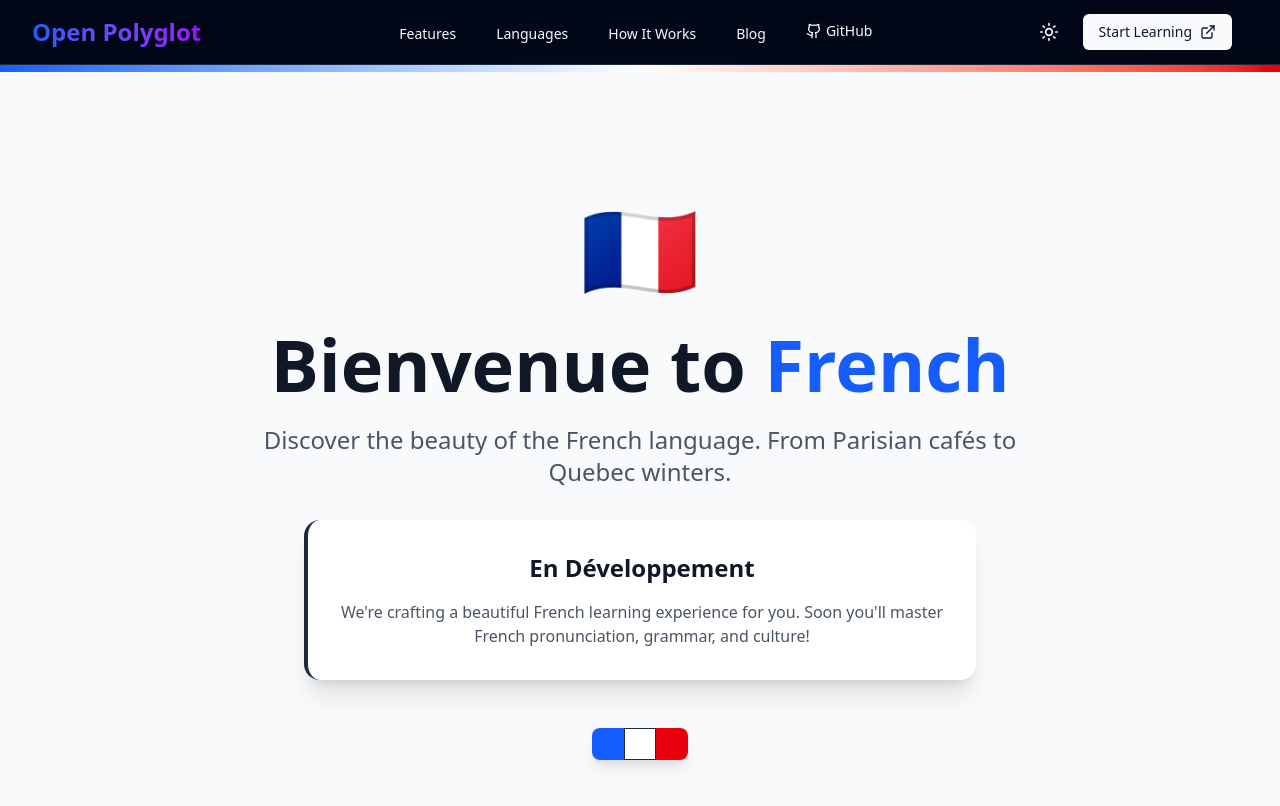
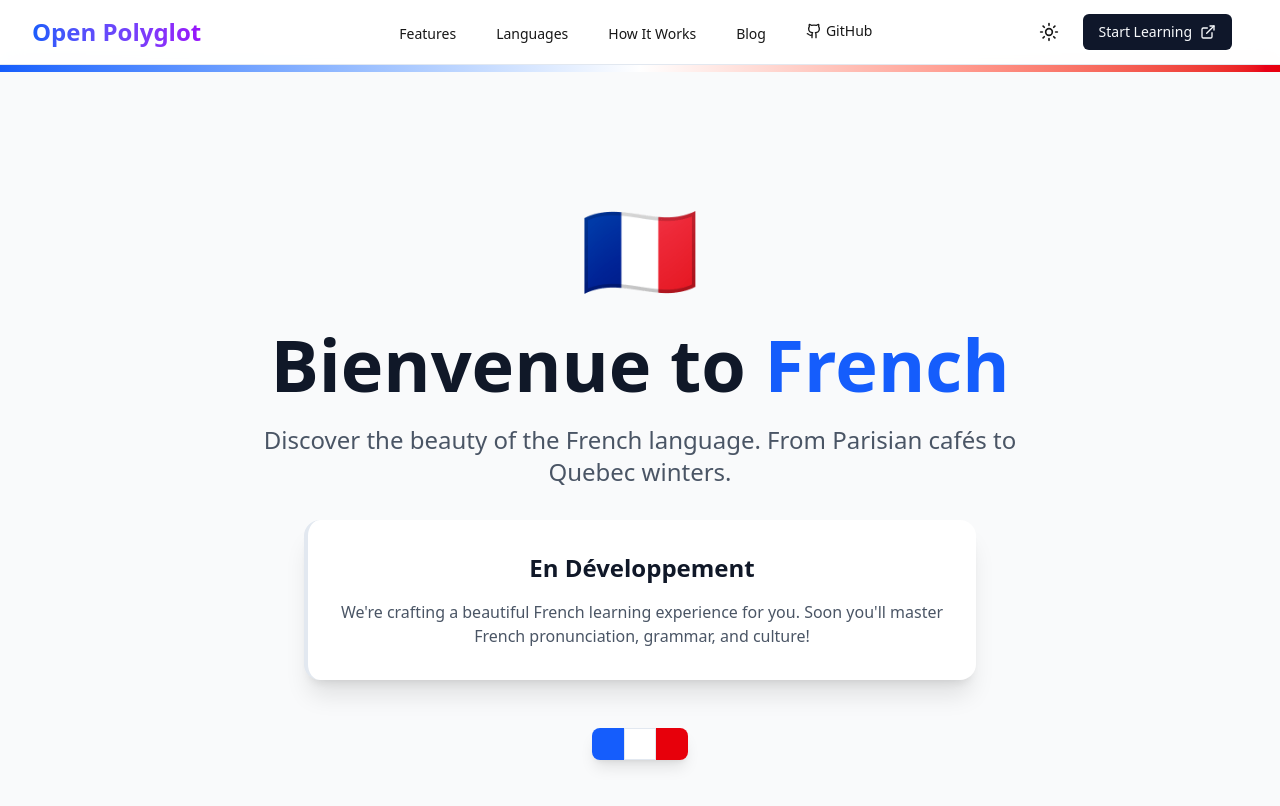
Before and after one commit to yahyashareef48/open-polyglot, a Next.js app: page /languages/french in a window 1280 px wide. Shown: the top 806 px of the page. Built offline with nearby package versions, Linux system fonts and the light colour scheme.

Commit message:
switched to next-themes

```diff
--- a/app/components/navigation.tsx
+++ b/app/components/navigation.tsx
@@ -2,10 +2,10 @@
 
 import { useState, useEffect } from "react";
 import { Moon, Sun, Menu, X, Github, ExternalLink, Home } from "lucide-react";
-import { useTheme } from "../contexts/theme-context";
+import { useTheme } from "next-themes";
 
 export function Navigation() {
-  const { theme, toggleTheme } = useTheme();
+  const { theme, setTheme } = useTheme();
   const [isMenuOpen, setIsMenuOpen] = useState(false);
   const [isOnSubdomain, setIsOnSubdomain] = useState(false);
   const [mainDomainUrl, setMainDomainUrl] = useState("");
@@ -99,7 +99,7 @@ export function Navigation() {
 
           <div className="flex items-center space-x-4">
             <button
-              onClick={toggleTheme}
+              onClick={() => setTheme(theme === 'light' ? 'dark' : 'light')}
               className="p-2 rounded-md text-foreground hover:text-primary hover:bg-accent transition-colors"
               aria-label="Toggle theme"
             >
--- a/app/contexts/theme-context.tsx
+++ /dev/null
@@ -1,61 +0,0 @@
-'use client';
-
-import { createContext, useContext, useEffect, useState, ReactNode } from 'react';
-
-type Theme = 'light' | 'dark';
-
-interface ThemeContextType {
-  theme: Theme;
-  toggleTheme: () => void;
-}
-
-const ThemeContext = createContext<ThemeContextType | undefined>(undefined);
-
-interface ThemeProviderProps {
-  children: ReactNode;
-}
-
-export function ThemeProvider({ children }: ThemeProviderProps) {
-  const [theme, setTheme] = useState<Theme>('dark');
-  const [mounted, setMounted] = useState(false);
-
-  useEffect(() => {
-    const storedTheme = localStorage.getItem('theme') as Theme;
-    if (storedTheme) {
-      setTheme(storedTheme);
-    } else {
-      setTheme('dark');
-    }
-    setMounted(true);
-  }, []);
-
-  useEffect(() => {
-    if (mounted) {
-      localStorage.setItem('theme', theme);
-      document.documentElement.classList.remove('light', 'dark');
-      document.documentElement.classList.add(theme);
-    }
-  }, [theme, mounted]);
-
-  const toggleTheme = () => {
-    setTheme(prev => prev === 'light' ? 'dark' : 'light');
-  };
-
-  if (!mounted) {
-    return null;
-  }
-
-  return (
-    <ThemeContext.Provider value={{ theme, toggleTheme }}>
-      {children}
-    </ThemeContext.Provider>
-  );
-}
-
-export function useTheme() {
-  const context = useContext(ThemeContext);
-  if (context === undefined) {
-    throw new Error('useTheme must be used within a ThemeProvider');
-  }
-  return context;
-}
--- a/app/languages/french/theme.tsx
+++ b/app/languages/french/theme.tsx
@@ -1,6 +1,6 @@
 'use client';
 
-import { ThemeProvider as BaseThemeProvider, useTheme } from '@/app/contexts/theme-context';
+import { useTheme } from 'next-themes';
 import { ReactNode, useEffect } from 'react';
 
 interface FrenchThemeProviderProps {
@@ -24,10 +24,8 @@ function FrenchThemeEnhancer({ children }: { children: ReactNode }) {
 
 export function FrenchThemeProvider({ children }: FrenchThemeProviderProps) {
   return (
-    <BaseThemeProvider>
-      <FrenchThemeEnhancer>
-        {children}
-      </FrenchThemeEnhancer>
-    </BaseThemeProvider>
+    <FrenchThemeEnhancer>
+      {children}
+    </FrenchThemeEnhancer>
   );
 }
--- a/app/languages/german/theme.tsx
+++ b/app/languages/german/theme.tsx
@@ -1,6 +1,6 @@
 'use client';
 
-import { ThemeProvider as BaseThemeProvider, useTheme } from '@/app/contexts/theme-context';
+import { useTheme } from 'next-themes';
 import { ReactNode, useEffect } from 'react';
 
 interface GermanThemeProviderProps {
@@ -24,10 +24,8 @@ function GermanThemeEnhancer({ children }: { children: ReactNode }) {
 
 export function GermanThemeProvider({ children }: GermanThemeProviderProps) {
   return (
-    <BaseThemeProvider>
-      <GermanThemeEnhancer>
-        {children}
-      </GermanThemeEnhancer>
-    </BaseThemeProvider>
+    <GermanThemeEnhancer>
+      {children}
+    </GermanThemeEnhancer>
   );
 }
--- a/app/languages/spanish/theme.tsx
+++ b/app/languages/spanish/theme.tsx
@@ -1,6 +1,6 @@
 'use client';
 
-import { ThemeProvider as BaseThemeProvider, useTheme } from '@/app/contexts/theme-context';
+import { useTheme } from 'next-themes';
 import { ReactNode, useEffect } from 'react';
 
 interface SpanishThemeProviderProps {
@@ -24,10 +24,8 @@ function SpanishThemeEnhancer({ children }: { children: ReactNode }) {
 
 export function SpanishThemeProvider({ children }: SpanishThemeProviderProps) {
   return (
-    <BaseThemeProvider>
-      <SpanishThemeEnhancer>
-        {children}
-      </SpanishThemeEnhancer>
-    </BaseThemeProvider>
+    <SpanishThemeEnhancer>
+      {children}
+    </SpanishThemeEnhancer>
   );
 }
--- a/app/layout.tsx
+++ b/app/layout.tsx
@@ -1,7 +1,7 @@
 import type { Metadata } from "next";
 import { Inter } from "next/font/google";
 import "./globals.css";
-import { ThemeProvider } from "./contexts/theme-context";
+import { Providers } from "./providers";
 import { Navigation } from "./components/navigation";
 
 const inter = Inter({
@@ -81,10 +81,10 @@ export default function RootLayout({
         />
       </head>
       <body className={`${inter.variable} antialiased`}>
-        <ThemeProvider>
+        <Providers>
           <Navigation />
           <main className="pt-16">{children}</main>
-        </ThemeProvider>
+        </Providers>
       </body>
     </html>
   );
--- /dev/null
+++ b/app/providers.tsx
@@ -0,0 +1,12 @@
+'use client';
+
+import { ThemeProvider } from 'next-themes';
+import { ReactNode } from 'react';
+
+export function Providers({ children }: { children: ReactNode }) {
+  return (
+    <ThemeProvider attribute="class" defaultTheme="system" enableSystem>
+      {children}
+    </ThemeProvider>
+  );
+}
--- a/package.json
+++ b/package.json
@@ -14,6 +14,7 @@
     "lucide-react": "^0.542.0",
     "marked": "^16.2.1",
     "next": "15.5.2",
+    "next-themes": "^0.4.6",
     "react": "19.1.0",
     "react-dom": "19.1.0",
     "remark": "^15.0.1",
--- /dev/null
+++ b/tailwind.config.js
@@ -0,0 +1,13 @@
+/** @type {import('tailwindcss').Config} */
+module.exports = {
+  darkMode: 'class',
+  content: [
+    './pages/**/*.{js,ts,jsx,tsx,mdx}',
+    './components/**/*.{js,ts,jsx,tsx,mdx}',
+    './app/**/*.{js,ts,jsx,tsx,mdx}',
+  ],
+  theme: {
+    extend: {},
+  },
+  plugins: [],
+}
```
Also changed, not shown: 1 other file (tests, documents, lock files or other folders).
